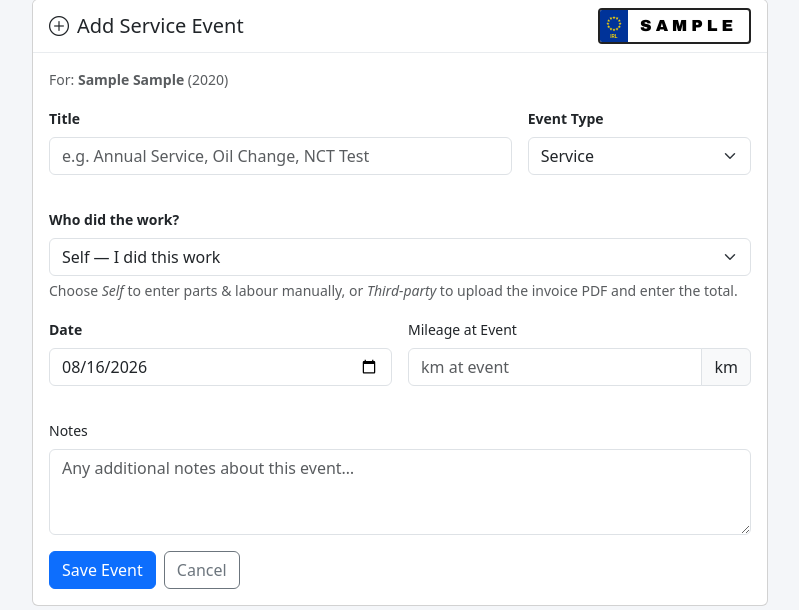
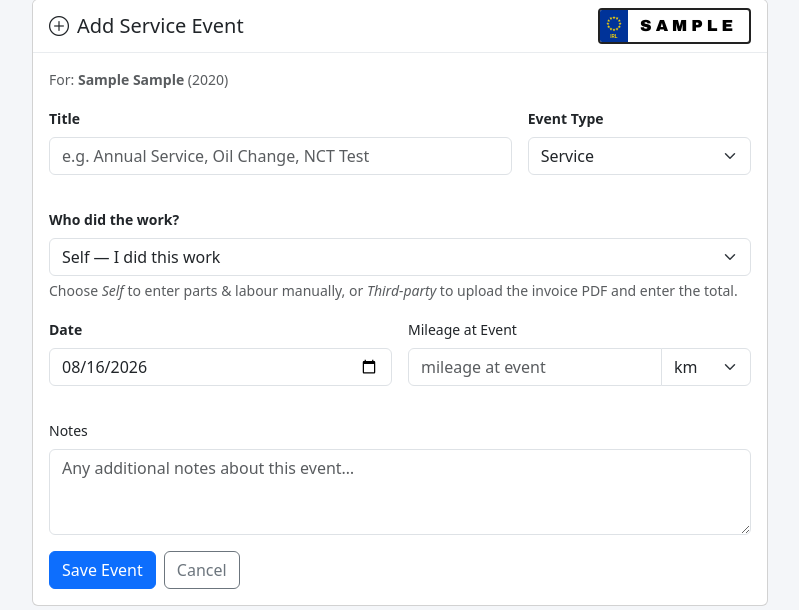
Before and after one commit to george-oconnor/garage-system, a Flask app: page /cars/1/events/new in a window 1280 px wide. Shown: the part 131-741 px from the top of the page, without its empty margins (240-1039 px from the left). Run offline with Flask 3, Linux system fonts and the light colour scheme; a user stored in the database is signed in; tables that the repository leaves empty hold one stand-in row (values such as "Sample post"); some libraries are stand-ins or nearby versions.

Commit message:
Add km/mi unit toggle for mileage inputs
Every mileage field (car current/purchase mileage, mileage log entries,
event mileage) now has a unit dropdown. Values entered in miles are
converted to km server-side via convert_mileage_to_km() before storage,
so everything on disk and in the UI stays in km regardless of input unit.

Co-Authored-By: Claude Sonnet 5 <noreply@anthropic.com>

```diff
--- a/garagesystem/cars/forms.py
+++ b/garagesystem/cars/forms.py
@@ -30,6 +30,11 @@ TRANSMISSIONS = [
     ('Other', 'Other'),
 ]
 
+MILEAGE_UNITS = [
+    ('km', 'km'),
+    ('mi', 'mi'),
+]
+
 
 class AddCarForm(FlaskForm):
     registration = StringField('Registration', validators=[DataRequired(), Length(max=20)])
@@ -43,9 +48,11 @@ class AddCarForm(FlaskForm):
     fuel_type = SelectField('Fuel Type', choices=FUEL_TYPES, validators=[Optional()])
     transmission = SelectField('Transmission', choices=TRANSMISSIONS, validators=[Optional()])
     current_mileage = IntegerField('Current Mileage', validators=[Optional()])
+    current_mileage_unit = SelectField('Unit', choices=MILEAGE_UNITS, default='km', validators=[Optional()])
     purchase_date = DateField('Purchase Date', validators=[Optional()])
     purchase_price = FloatField('Purchase Price (€)', validators=[Optional()])
     purchase_mileage = IntegerField('Mileage at Purchase', validators=[Optional()])
+    purchase_mileage_unit = SelectField('Unit', choices=MILEAGE_UNITS, default='km', validators=[Optional()])
     notes = TextAreaField('Notes', validators=[Optional()])
     submit = SubmitField('Save Car')
 
@@ -69,9 +76,11 @@ class EditCarForm(FlaskForm):
     fuel_type = SelectField('Fuel Type', choices=FUEL_TYPES, validators=[Optional()])
     transmission = SelectField('Transmission', choices=TRANSMISSIONS, validators=[Optional()])
     current_mileage = IntegerField('Current Mileage', validators=[Optional()])
+    current_mileage_unit = SelectField('Unit', choices=MILEAGE_UNITS, default='km', validators=[Optional()])
     purchase_date = DateField('Purchase Date', validators=[Optional()])
     purchase_price = FloatField('Purchase Price (€)', validators=[Optional()])
     purchase_mileage = IntegerField('Mileage at Purchase', validators=[Optional()])
+    purchase_mileage_unit = SelectField('Unit', choices=MILEAGE_UNITS, default='km', validators=[Optional()])
     notes = TextAreaField('Notes', validators=[Optional()])
     image = FileField('Photo', validators=[Optional(), FileAllowed(['jpg', 'jpeg', 'png', 'webp'], 'Images only')])
     submit = SubmitField('Update Car')
@@ -79,6 +88,7 @@ class EditCarForm(FlaskForm):
 
 class AddMileageForm(FlaskForm):
     mileage = IntegerField('Mileage', validators=[DataRequired()])
+    mileage_unit = SelectField('Unit', choices=MILEAGE_UNITS, default='km', validators=[Optional()])
     date = DateField('Date', validators=[DataRequired()], default=dt_date.today)
     notes = StringField('Notes', validators=[Optional(), Length(max=300)])
     submit = SubmitField('Log Mileage')
--- a/garagesystem/cars/utils.py
+++ b/garagesystem/cars/utils.py
@@ -1,6 +1,19 @@
 import re
 import requests
 from flask import current_app
+
+KM_PER_MILE = 1.60934
+
+
+def convert_mileage_to_km(value, unit):
+    """Convert a mileage reading to km if it was entered in miles.
+
+    All mileage is stored in km (see config.MILEAGE_UNIT); this lets input
+    forms accept either unit while keeping storage/display consistent.
+    """
+    if value is None or unit != 'mi':
+        return value
+    return round(value * KM_PER_MILE)
 
 IRISH_COUNTY_CODES = {
     'C': 'Cork', 'CE': 'Clare', 'CN': 'Cavan', 'CW': 'Carlow',
--- a/garagesystem/events/forms.py
+++ b/garagesystem/events/forms.py
@@ -39,6 +39,11 @@ PROVIDER_TYPES = [
     ('ThirdParty', 'Third-party garage / provider'),
 ]
 
+MILEAGE_UNITS = [
+    ('km', 'km'),
+    ('mi', 'mi'),
+]
+
 
 class AddEventForm(FlaskForm):
     title = StringField('Title', validators=[DataRequired(), Length(max=200)])
@@ -47,6 +52,7 @@ class AddEventForm(FlaskForm):
                                 validators=[DataRequired()], default='Self')
     date = DateField('Date', validators=[DataRequired()], default=dt_date.today)
     mileage_at_event = IntegerField('Mileage at Event', validators=[Optional()])
+    mileage_at_event_unit = SelectField('Unit', choices=MILEAGE_UNITS, default='km', validators=[Optional()])
     garage_name = StringField('Garage / Provider', validators=[Optional(), Length(max=200)])
     garage_address = StringField('Address', validators=[Optional(), Length(max=300)])
     invoice_number = StringField('Invoice / Reference No.', validators=[Optional(), Length(max=100)])
@@ -70,6 +76,7 @@ class EditEventForm(FlaskForm):
                                 validators=[DataRequired()])
     date = DateField('Date', validators=[DataRequired()])
     mileage_at_event = IntegerField('Mileage at Event', validators=[Optional()])
+    mileage_at_event_unit = SelectField('Unit', choices=MILEAGE_UNITS, default='km', validators=[Optional()])
     garage_name = StringField('Garage / Provider', validators=[Optional(), Length(max=200)])
     garage_address = StringField('Address', validators=[Optional(), Length(max=300)])
     invoice_number = StringField('Invoice / Reference No.', validators=[Optional(), Length(max=100)])
--- a/garagesystem/events/routes.py
+++ b/garagesystem/events/routes.py
@@ -7,6 +7,7 @@ from garagesystem import db
 from garagesystem.models import Car, ServiceEvent, EventLineItem, MileageLog
 from garagesystem.events.forms import AddEventForm, EditEventForm, AddLineItemForm
 from garagesystem.events.utils import generate_event_pdf
+from garagesystem.cars.utils import convert_mileage_to_km
 
 events = Blueprint('events', __name__)
 
@@ -116,13 +117,14 @@ def add_event(car_id):
     form = AddEventForm()
     if form.validate_on_submit():
         is_third_party = form.provider_type.data == 'ThirdParty'
+        mileage_km = convert_mileage_to_km(form.mileage_at_event.data, form.mileage_at_event_unit.data)
         event = ServiceEvent(
             car_id=car_id,
             title=form.title.data.strip(),
             event_type=form.event_type.data,
             provider_type=form.provider_type.data,
             date=form.date.data,
-            mileage_at_event=form.mileage_at_event.data,
+            mileage_at_event=mileage_km,
             garage_name=(form.garage_name.data.strip() if form.garage_name.data else None) if is_third_party else None,
             garage_address=(form.garage_address.data.strip() if form.garage_address.data else None) if is_third_party else None,
             invoice_number=(form.invoice_number.data.strip() if form.invoice_number.data else None) if is_third_party else None,
@@ -132,9 +134,9 @@ def add_event(car_id):
         )
         db.session.add(event)
         # Update car mileage if this reading is higher
-        if form.mileage_at_event.data:
-            if car.current_mileage is None or form.mileage_at_event.data > car.current_mileage:
-                car.current_mileage = form.mileage_at_event.data
+        if mileage_km:
+            if car.current_mileage is None or mileage_km > car.current_mileage:
+                car.current_mileage = mileage_km
         db.session.flush()  # assign event.id for FK / filenames
         _sync_mileage_log(car, event)
         # Handle invoice PDF upload (third-party only)
@@ -178,7 +180,7 @@ def edit_event(event_id):
         event.event_type = form.event_type.data
         event.provider_type = form.provider_type.data
         event.date = form.date.data
-        event.mileage_at_event = form.mileage_at_event.data
+        event.mileage_at_event = convert_mileage_to_km(form.mileage_at_event.data, form.mileage_at_event_unit.data)
         event.notes = form.notes.data or None
         event.date_modified = datetime.utcnow()
 
--- a/garagesystem/templates/cars/add_car.html
+++ b/garagesystem/templates/cars/add_car.html
@@ -158,7 +158,7 @@
                                 {{ form.current_mileage.label(class="form-label") }}
                                 <div class="input-group">
                                     {{ form.current_mileage(class="form-control", placeholder="km") }}
-                                    <span class="input-group-text">km</span>
+                                    {{ form.current_mileage_unit(class="form-select", style="max-width:90px;") }}
                                 </div>
                             </div>
                         </div>
@@ -188,7 +188,7 @@
                                 {{ form.purchase_mileage.label(class="form-label") }}
                                 <div class="input-group">
                                     {{ form.purchase_mileage(class="form-control", placeholder="km") }}
-                                    <span class="input-group-text">km</span>
+                                    {{ form.purchase_mileage_unit(class="form-select", style="max-width:90px;") }}
                                 </div>
                             </div>
                         </div>
--- a/garagesystem/templates/cars/edit_car.html
+++ b/garagesystem/templates/cars/edit_car.html
@@ -101,7 +101,7 @@
                                 {{ form.current_mileage.label(class="form-label") }}
                                 <div class="input-group">
                                     {{ form.current_mileage(class="form-control") }}
-                                    <span class="input-group-text">km</span>
+                                    {{ form.current_mileage_unit(class="form-select", style="max-width:90px;") }}
                                 </div>
                             </div>
                         </div>
@@ -130,7 +130,7 @@
                                 {{ form.purchase_mileage.label(class="form-label") }}
                                 <div class="input-group">
                                     {{ form.purchase_mileage(class="form-control") }}
-                                    <span class="input-group-text">km</span>
+                                    {{ form.purchase_mileage_unit(class="form-select", style="max-width:90px;") }}
                                 </div>
                             </div>
                         </div>
--- a/garagesystem/templates/cars/view_car.html
+++ b/garagesystem/templates/cars/view_car.html
@@ -247,7 +247,7 @@
                         {{ mileage_form.mileage.label(class="form-label") }}
                         <div class="input-group">
                             {{ mileage_form.mileage(class="form-control", placeholder="Enter current odometer reading") }}
-                            <span class="input-group-text">km</span>
+                            {{ mileage_form.mileage_unit(class="form-select", style="max-width:90px;") }}
                         </div>
                     </div>
                     <div class="mb-3">
--- a/garagesystem/templates/events/add_event.html
+++ b/garagesystem/templates/events/add_event.html
@@ -72,8 +72,8 @@
                             <div class="mb-3">
                                 {{ form.mileage_at_event.label(class="form-label") }}
                                 <div class="input-group">
-                                    {{ form.mileage_at_event(class="form-control", placeholder="km at event") }}
-                                    <span class="input-group-text">km</span>
+                                    {{ form.mileage_at_event(class="form-control", placeholder="mileage at event") }}
+                                    {{ form.mileage_at_event_unit(class="form-select", style="max-width:90px;") }}
                                 </div>
                             </div>
                         </div>
--- a/garagesystem/templates/events/edit_event.html
+++ b/garagesystem/templates/events/edit_event.html
@@ -66,7 +66,7 @@
                                 {{ form.mileage_at_event.label(class="form-label") }}
                                 <div class="input-group">
                                     {{ form.mileage_at_event(class="form-control") }}
-                                    <span class="input-group-text">km</span>
+                                    {{ form.mileage_at_event_unit(class="form-select", style="max-width:90px;") }}
                                 </div>
                             </div>
                         </div>
```
Also changed, not shown: garagesystem/cars/routes.py (+13 -9 lines).
